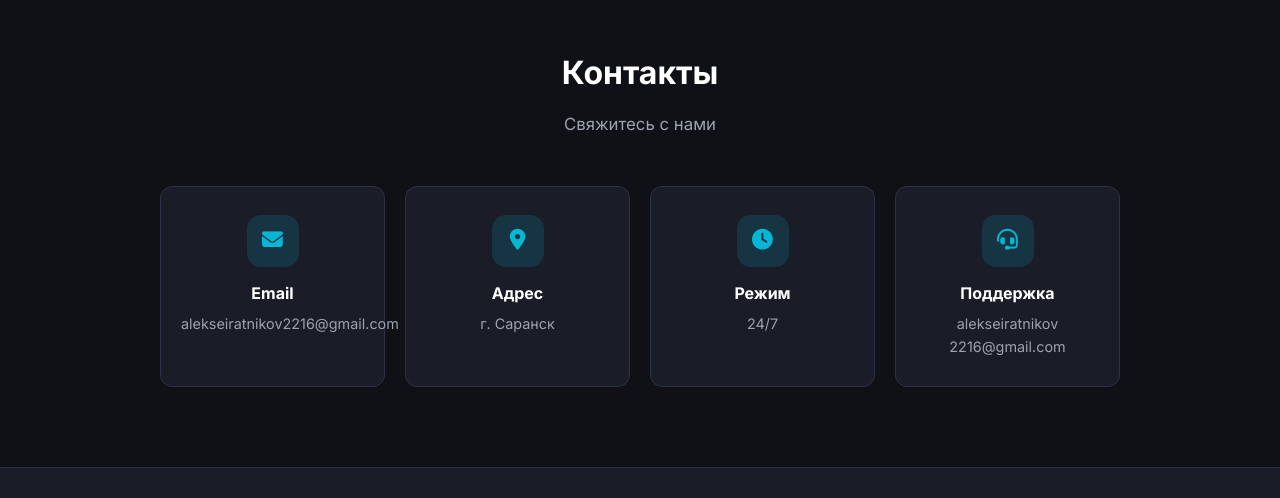
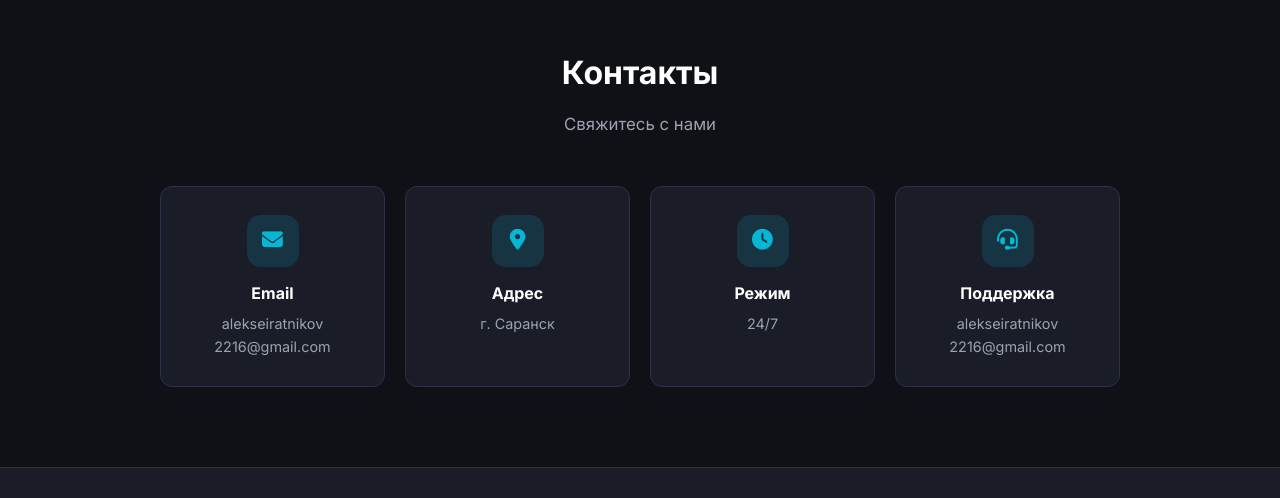
Before and after one commit to nefr2006/infotech, a website: page index.html in a window 1280 px wide. Shown: the part 2099-2597 px from the top of the page. Drawn offline with Linux system fonts and the light colour scheme; no server answers.

Commit message:
Update index.html

```diff
--- a/index.html
+++ b/index.html
@@ -70,7 +70,8 @@
       <section class="container section" id="contact">
         <div class="section-header"><h2 class="section-title">Контакты</h2><p class="section-subtitle">Свяжитесь с нами</p></div>
         <div class="contact-grid">
-          <div class="contact-card"><div class="contact-icon"><i class="fas fa-envelope"></i></div><h4>Email</h4><p>alekseiratnikov2216@gmail.com</p></div>
+          <div class="contact-card"><div class="contact-icon"><i class="fas fa-envelope"></i></div><h4>Email</h4><p>alekseiratnikov
+            2216@gmail.com</p></div>
           <div class="contact-card"><div class="contact-icon"><i class="fas fa-map-marker-alt"></i></div><h4>Адрес</h4><p>г. Саранск</p></div>
           <div class="contact-card"><div class="contact-icon"><i class="fas fa-clock"></i></div><h4>Режим</h4><p>24/7</p></div>
           <div class="contact-card"><div class="contact-icon"><i class="fas fa-headset"></i></div><h4>Поддержка</h4><p>alekseiratnikov
```
